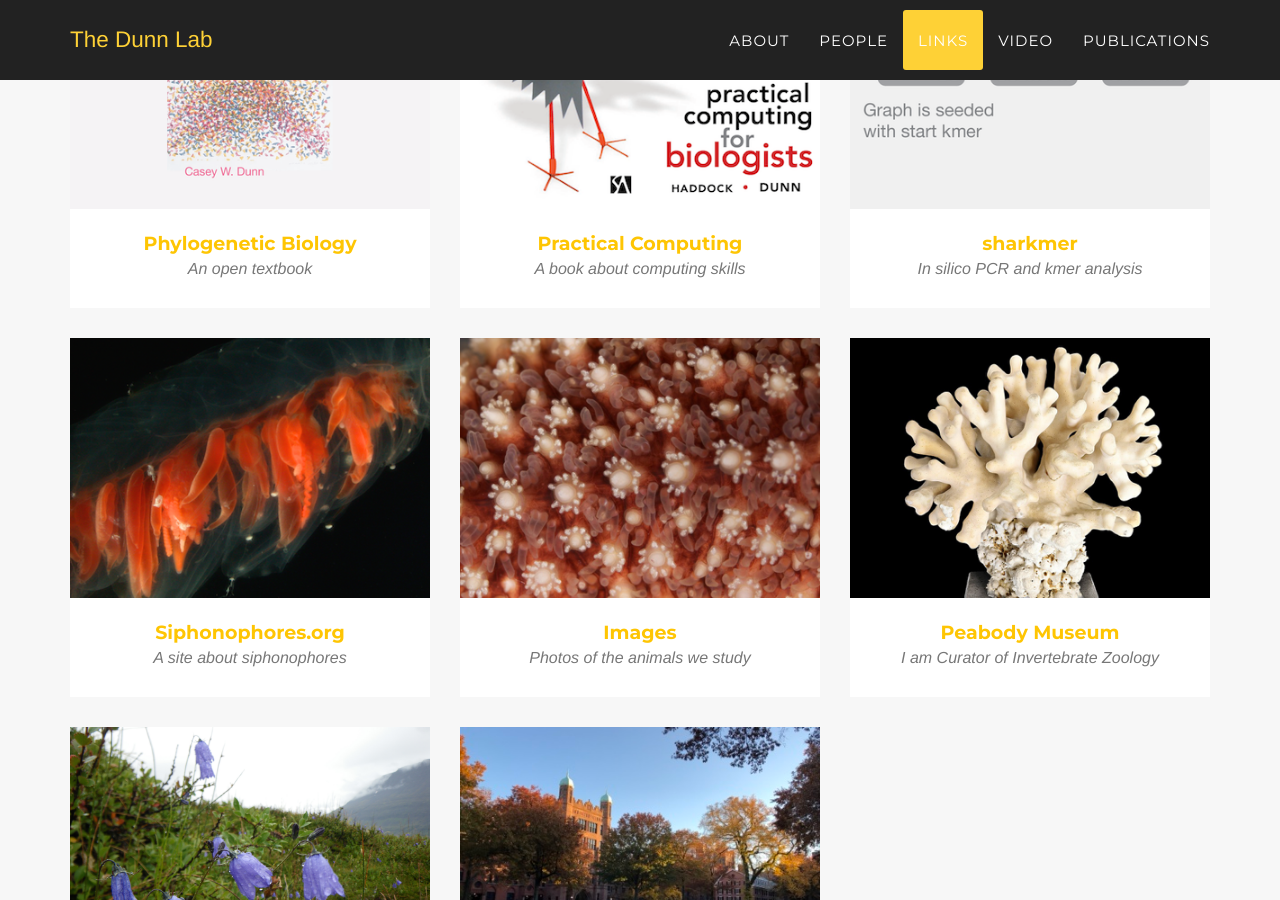
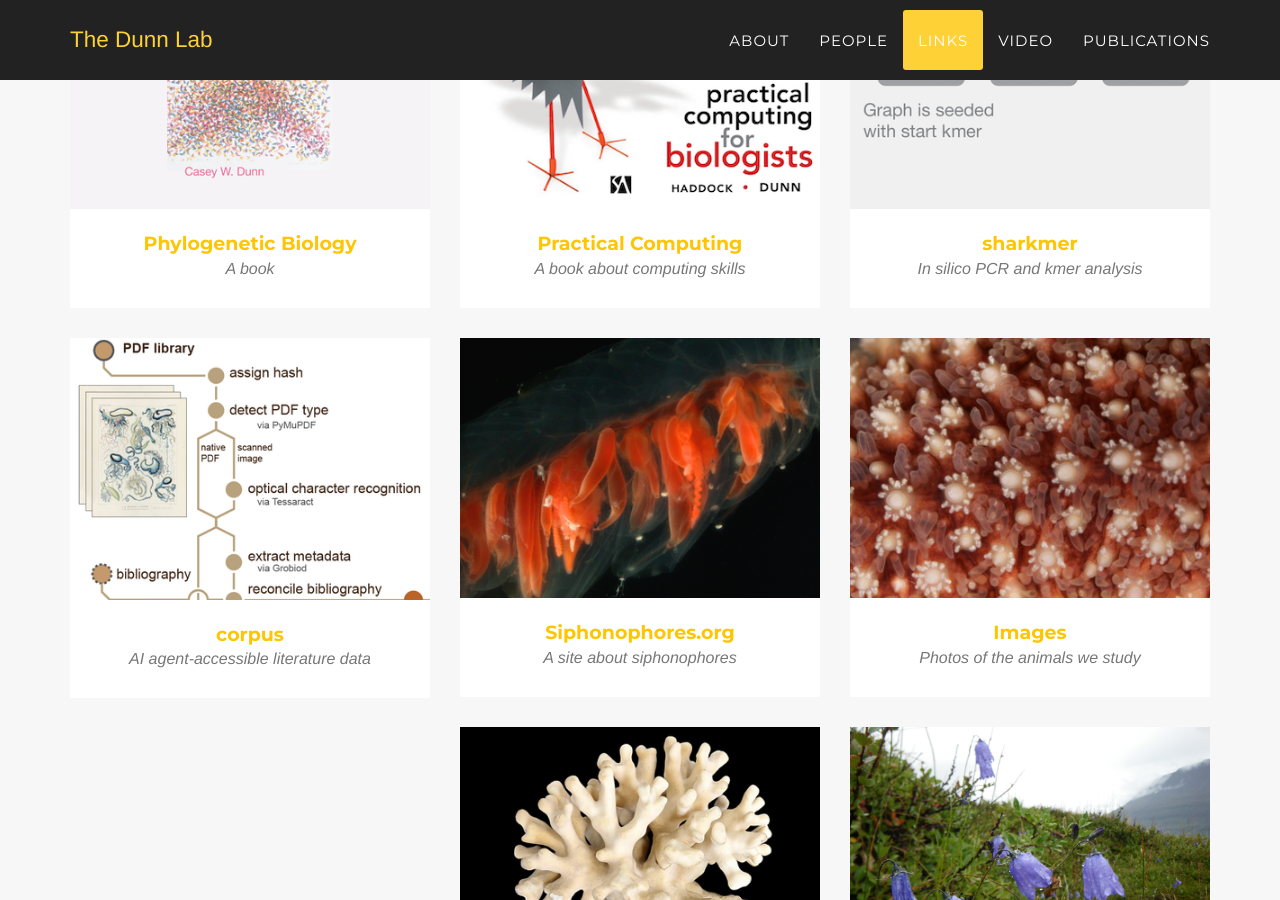
Before and after one commit to caseywdunn/caseywdunn.github.io, a Jekyll site: the page built from index.html, in a window 1280 px wide and 900 px high, scrolled down 7164 px. Built offline with Jekyll 4.4.1, drawn with Linux system fonts in a browser that asks for light colours; some web fonts are replaced.

Commit message:
Add corpus card to links and shorten Phylogenetic Biology caption
Co-Authored-By: Claude Opus 5.5 <noreply@anthropic.com>

```diff
--- a/_includes/portfolio_grid.html
+++ b/_includes/portfolio_grid.html
@@ -19,7 +19,7 @@
                     </a>
                     <div class="portfolio-caption">
                         <h4>Phylogenetic Biology</h4>
-                        <p class="text-muted">An open textbook</p>
+                        <p class="text-muted">A book</p>
                     </div>
                 </div>
                 <div class="col-md-4 col-sm-6 portfolio-item">
@@ -48,6 +48,20 @@
                     <div class="portfolio-caption">
                         <h4>sharkmer</h4>
                         <p class="text-muted">In silico PCR and kmer analysis</p>
+                    </div>
+                </div>
+                <div class="col-md-4 col-sm-6 portfolio-item">
+                    <a href="#portfolioModal12" class="portfolio-link" data-toggle="modal">
+                        <div class="portfolio-hover">
+                            <div class="portfolio-hover-content">
+                                <i class="fa fa-plus fa-3x"></i>
+                            </div>
+                        </div>
+                        <img src="img/portfolio/corpus.png" class="img-responsive" alt="Diagram of the first steps of the corpus pipeline, starting from a library of PDFs">
+                    </a>
+                    <div class="portfolio-caption">
+                        <h4>corpus</h4>
+                        <p class="text-muted">AI agent-accessible literature data</p>
                     </div>
                 </div>
                 <div class="col-md-4 col-sm-6 portfolio-item">
```
Also changed, not shown: _posts/2026-01-06-project-12.markdown (added, +11 -0 lines), img/portfolio/corpus-preview.png (added), img/portfolio/corpus.png (added).
